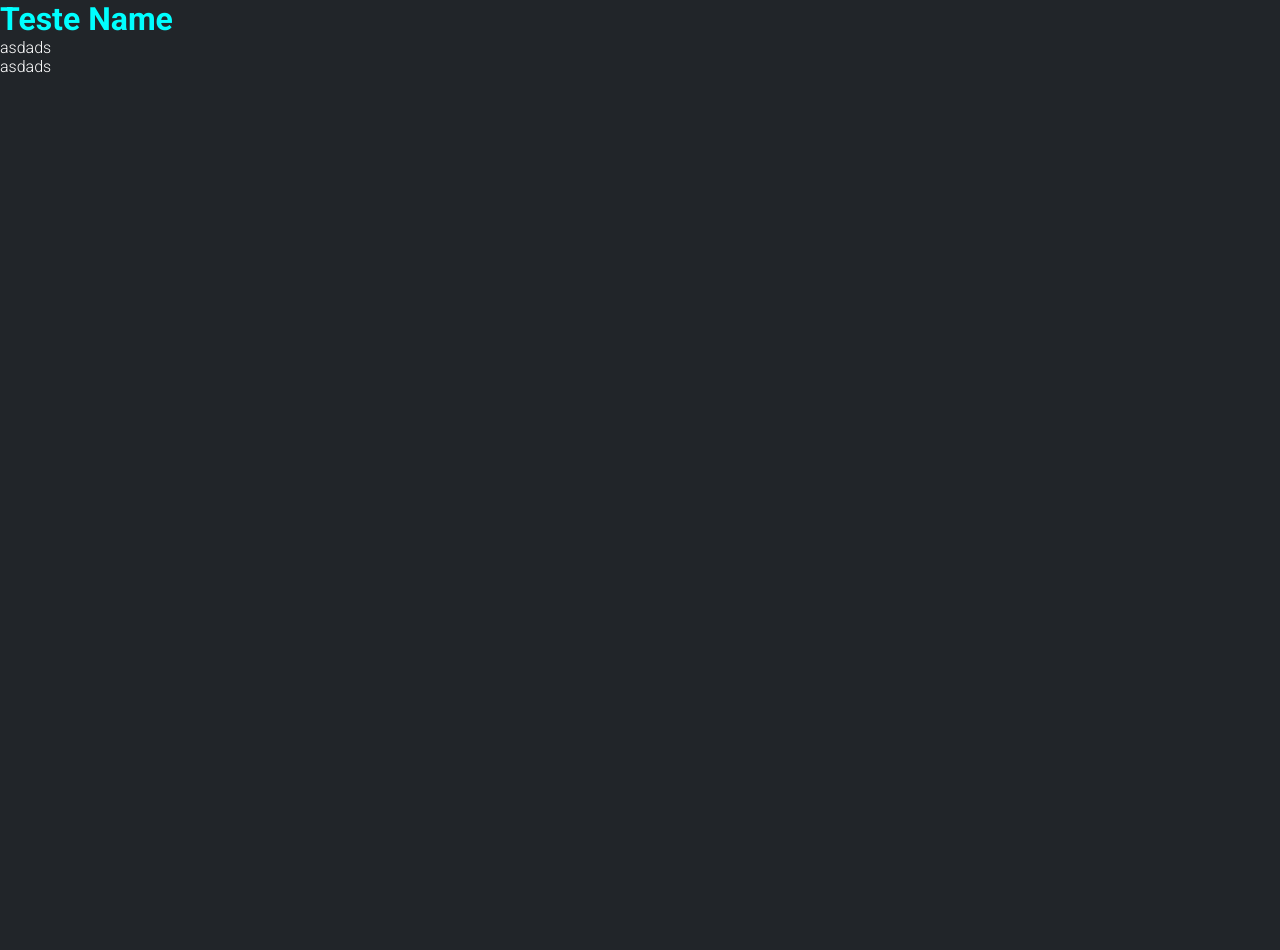
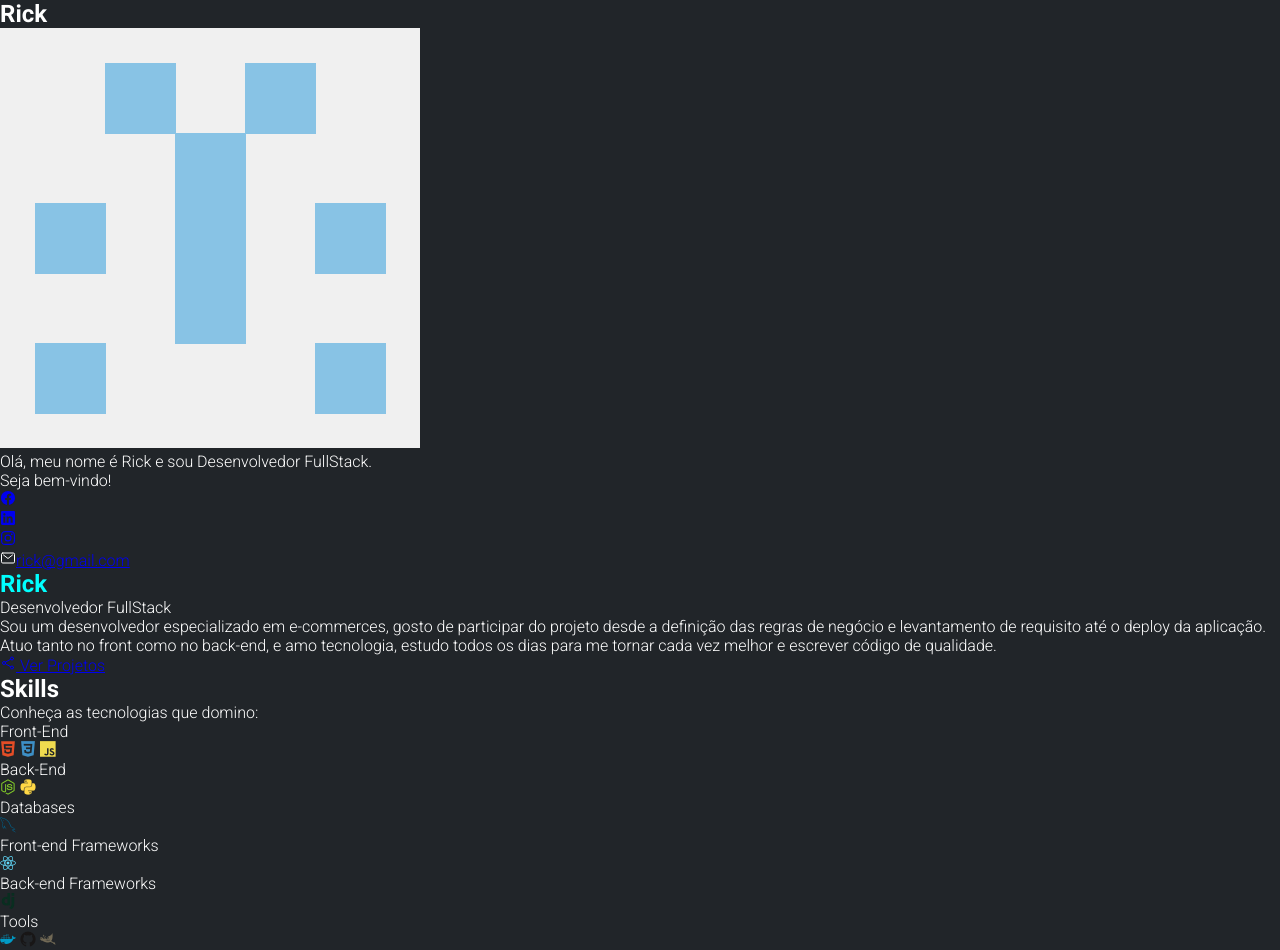
Before and after one commit to RickF13/RickF13.github.io, a plain HTML site: page index.html in a window 1280 px wide. Before the commit the page ends 800 px from the top, so only its background shows below. Drawn offline with nearby package versions, Linux system fonts and the light colour scheme.

Commit message:
Configurações iniciais

```diff
--- a/index.html
+++ b/index.html
@@ -5,8 +5,7 @@
     <meta http-equiv="X-UA-Compatible" content="IE=edge">
     <meta name="viewport" content="width=device-width, initial-scale=1.0">
     <!-- CSS Styles -->
-    <link rel="stylesheet" href="styles.css">
-    <!-- <link rel="stylesheet" href="css/styles.css"> -->
+    <link rel="stylesheet" href="css/styles.css">
 
     <!-- Bootstrap CSS -->
     <!-- <link rel="stylesheet" href="https://stackpath.bootstrapcdn.com/bootstrap/4.1.3/css/bootstrap.min.css" integrity="sha384-MCw98/SFnGE8fJT3GXwEOngsV7Zt27NXFoaoApmYm81iuXoPkFOJwJ8ERdknLPMO" crossorigin="anonymous"> -->
@@ -17,16 +16,73 @@
     <!-- Dev Icons Fonts -->
     <link rel="stylesheet" href="https://cdn.jsdelivr.net/gh/devicons/devicon@master/devicon.min.css">
 
-    <title>Document</title>
+    <title>Portfólio Rick</title>
 </head>
 <body>
-    <div class="test">
-        <h1>Teste Name</h1>
-        <div>
-            <p>asdads</p>
-            <p>asdads</p>
-        </div>
-    </div>
+    <main id="container" >
+        <aside id="bio-container" >
+            <h2>Rick</h2>
+            <img id="bio-image" src="img/rick.png" alt="Rick">
+            <p>Olá, meu nome é Rick e sou <span class="highlight" > Desenvolvedor FullStack</span>.</p>
+            <p id="welcome-text">Seja bem-vindo!</p>
+            <ul id="social-container">
+                <li><a href="#" target="_blank"><ion-icon name="logo-facebook"></ion-icon></a></li>
+                <li><a href="#" target="_blank"><ion-icon name="logo-linkedin"></ion-icon></a></li>
+                <li><a href="#" target="_blank"><ion-icon name="logo-instagram"></ion-icon></a></li>
+            </ul>
+            <div id="email-container">
+                <ion-icon name="mail-outline" ></ion-icon><a href="mailto:hc.sa42@gmail.com">rick@gmail.com</a>
+            </div>
+        </aside>
+        <section id="about-container" >
+            <h1 id="name">Rick</h1>
+            <p id="title"><span class="highligth">Desenvolvedor FullStack</span></p>
+            <p class="description">Sou um desenvolvedor especializado em e-commerces, gosto de participar do projeto desde a <span class="highlight">definição das regras de negócio e levantamento de requisito</span> até o <span class="highlight">deploy da aplicação</span>.</p>
+            <p class="description">Atuo tanto no <span class="highlight">front</span> como no <span class="highlight">back-end</span>, e amo tecnologia, estudo todos os dias para me tornar cada vez melhor e escrever código de qualidade.</p>
+            <a href="https://github.com/RickF13" target="_blank" id="btn-projects"><ion-icon name="share-social-outline" ></ion-icon> <span>Ver Projetos</span></a>
+            <h2 id="skills-section-title">Skills</h2>
+            <p class="description">Conheça as tecnologias que domino:</p>
+            <div id="skills-container">
+                <div class="skills-box">
+                    <p class="skills-title">Front-End</p>
+                    <i class="devicon-html5-plain colored"></i>
+                    <i class="devicon-css3-plain colored"></i>
+                    <i class="devicon-javascript-plain colored"></i>
+                </div>
+                <div class="skills-box">
+                    <p class="skills-title">Back-End</p>
+                    <!-- <i class="devicon-php-plain colored"></i> -->
+                    <i class="devicon-nodejs-plain colored"></i>
+                    <i class="devicon-python-plain colored"></i>
+                </div>
+                <div class="skills-box">
+                    <p class="skills-title">Databases</p>
+                    <i class="devicon-mysql-plain colored"></i>
+                    <!-- <i class="devicon-mongodb-plain colored"></i> -->
+                </div>
+                <div class="skills-box">
+                    <p class="skills-title">Front-end Frameworks</p>
+                    <i class="devicon-react-plain colored"></i>
+                    <!-- <i class="devicon-vuejs-plain colored"></i> -->
+                </div>
+                <div class="skills-box">
+                    <p class="skills-title">Back-end Frameworks</p>
+                    <!-- <i class="devicon-laravel-plain colored"></i> -->
+                    <i class="devicon-django-plain colored"></i>
+                </div>
+                <div class="skills-box">
+                    <p class="skills-title">Tools</p>
+                    <!-- <i class="devicon-linux-plain colored"></i> -->
+                    <i class="devicon-docker-plain colored"></i>
+                    <i class="devicon-github-plain colored"></i>
+                    <i class="devicon-gimp-plain colored"></i>
+                    <!-- <i class="devicon-photoshop-plain colored"></i> -->
+                </div>
+            </div>
+        </section>
 
+    </main>
+    <!-- Ion Icons -->
+    <script src="https://unpkg.com/ionicons@5.2.3/dist/ionicons.js"></script>
 </body>
 </html>
```
Also changed, not shown: img/rick.png (added).
